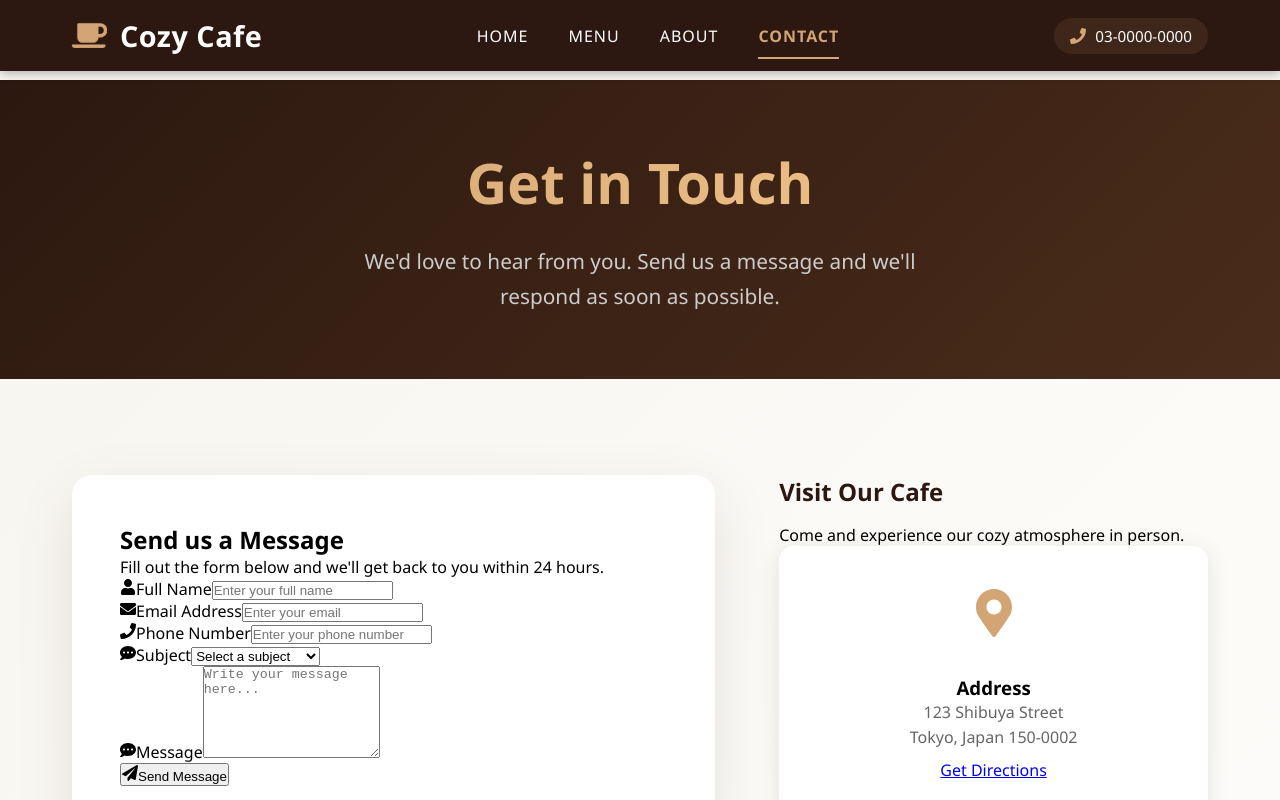
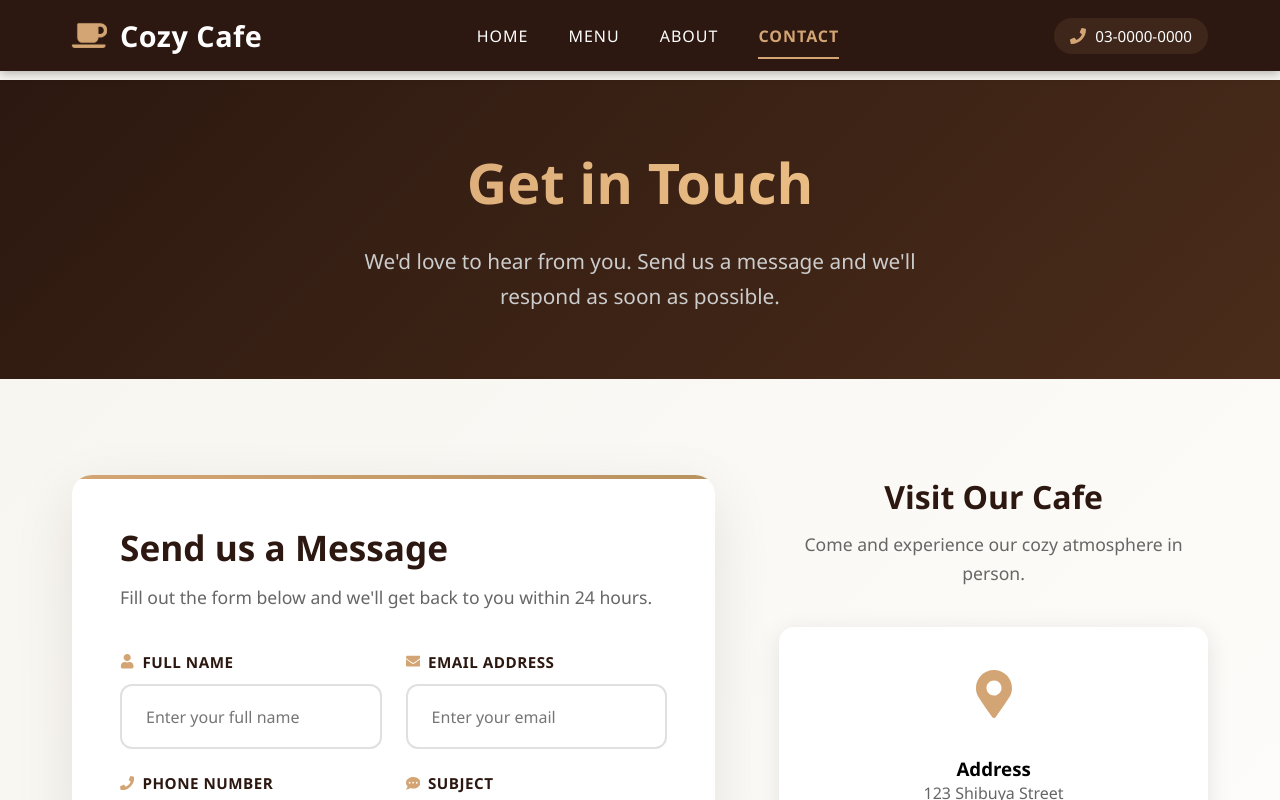
Before and after one commit to rikuto-mikado/cafe-website-react, a React (Create React App) app: page /contact in a window 1280 px wide. Shown: the top 800 px of the page. Built offline with nearby package versions, Linux system fonts and the light colour scheme.

Commit message:
add some code

```diff
--- a/src/pages/Contact/Contact.css
+++ b/src/pages/Contact/Contact.css
@@ -51,3 +51,216 @@
     position: relative;
     overflow: hidden;
 }
+
+.contact-form-section::before {
+    content: '';
+    position: absolute;
+    top: 0;
+    left: 0;
+    width: 100%;
+    height: 4px;
+    background: linear-gradient(90deg, #d4a574, #b8935f);
+}
+
+.form-header {
+    margin-bottom: 2.5rem;
+}
+
+.form-title {
+    font-size: 2.2rem;
+    font-weight: 700;
+    color: #2c1810;
+    margin-bottom: 0.8rem;
+}
+
+.form-subtitle {
+    font-size: 1.1rem;
+    color: #666;
+    line-height: 1.6;
+}
+
+/* Form elements */
+.contact-form {
+    width: 100%;
+}
+
+.form-row {
+    display: grid;
+    grid-template-columns: 1fr 1fr;
+    gap: 1.5rem;
+    margin-bottom: 1.5rem;
+}
+
+.form-group {
+    display: flex;
+    flex-direction: column;
+}
+
+.form-label {
+    display: flex;
+    align-items: center;
+    gap: 0.5rem;
+    font-size: 0.95rem;
+    font-weight: 600;
+    color: #2c1810;
+    margin-bottom: 0.8rem;
+    text-transform: uppercase;
+    letter-spacing: 0.5px;
+}
+
+.label-icon {
+    font-size: 0.9rem;
+    color: #d4a574;
+}
+
+.form-input {
+    width: 100%;
+    padding: 1.2rem 1.5rem;
+    border: 2px solid #e0e0e0;
+    border-radius: 12px;
+    font-size: 1rem;
+    background: #fff;
+    transition: all 0.3s ease;
+    font-family: inherit;
+}
+
+.form-input:focus {
+    outline: none;
+    border-color: #d4a574;
+    box-shadow: 0 0 0 4px rgba(212, 165, 116, 0.1);
+    transform: translateY(-2px);
+}
+
+.form-input:hover {
+    border-color: #d4a574;
+}
+
+.form-select {
+    cursor: pointer;
+}
+
+.form-textarea {
+    resize: vertical;
+    min-height: 120px;
+    font-family: inherit;
+    line-height: 1.6;
+}
+
+/* Submit button */
+.submit-btn {
+    width: 100%;
+    padding: 1.5rem;
+    background: linear-gradient(135deg, #d4a574, #b8935f);
+    color: #fff;
+    border: none;
+    border-radius: 12px;
+    font-size: 1.1rem;
+    font-weight: 600;
+    text-transform: uppercase;
+    letter-spacing: 1px;
+    cursor: pointer;
+    transition: all 0.3s ease;
+    display: flex;
+    align-items: center;
+    justify-content: center;
+    gap: 0.8rem;
+    position: relative;
+    overflow: hidden;
+    margin-top: 1rem;
+}
+
+.submit-btn::before {
+    content: '';
+    position: absolute;
+    top: 0;
+    left: -100%;
+    width: 100%;
+    height: 100%;
+    background: linear-gradient(90deg, transparent, rgba(255,255,255,0.2), transparent);
+    transition: left 0.5s;
+}
+
+.submit-btn:hover::before {
+    left: 100%;
+}
+
+.submit-btn:hover {
+    transform: translateY(-3px);
+    box-shadow: 0 10px 30px rgba(212, 165, 116, 0.4);
+}
+
+.submit-btn:active {
+    transform: translateY(-1px);
+}
+
+.submit-btn.submitting {
+    background: #999;
+    cursor: not-allowed;
+    transform: none;
+}
+
+.submit-btn .btn-icon {
+  font-size: 1rem;
+}
+
+/* Loading spinner */
+.spinner {
+    width: 20px;
+    height: 20px;
+    border: 2px solid rgba(255,255,255,0.3);
+    border-top: 2px solid #fff;
+    border-radius: 50%;
+    animation: spin 1s linear infinite;
+}
+
+@keyframes spin {
+    0% { transform: rotate(0deg); }
+    100% { transform: rotate(360deg); }
+}
+
+/* Success message */
+.success-message {
+    margin-top: 1.5rem;
+    padding: 1rem 1.5rem;
+    background: linear-gradient(135deg, #4CAF50, #45a049);
+    color: #fff;
+    border-radius: 8px;
+    text-align: center;
+    font-weight: 500;
+    animation: fadeInUp 0.5s ease;
+}
+
+@keyframes fadeInUp {
+    from {
+        opacity: 0;
+        transform: translateY(20px);
+    }
+    to {
+        opacity: 1;
+        transform: translateY(0);
+    }
+}
+
+/* Shop information */
+.contact-info-section {
+    position: sticky;
+    top: 2rem;
+}
+
+.info-header {
+    text-align: center;
+    margin-bottom: 2.5rem;
+}
+
+.info-title {
+    font-size: 2rem;
+    font-weight: 700;
+    color: #2c1810;
+    margin-bottom: 0.8rem;
+}
+
+.info-subtitle {
+    font-size: 1.1rem;
+    color: #666;
+    line-height: 1.6;
+}
```
